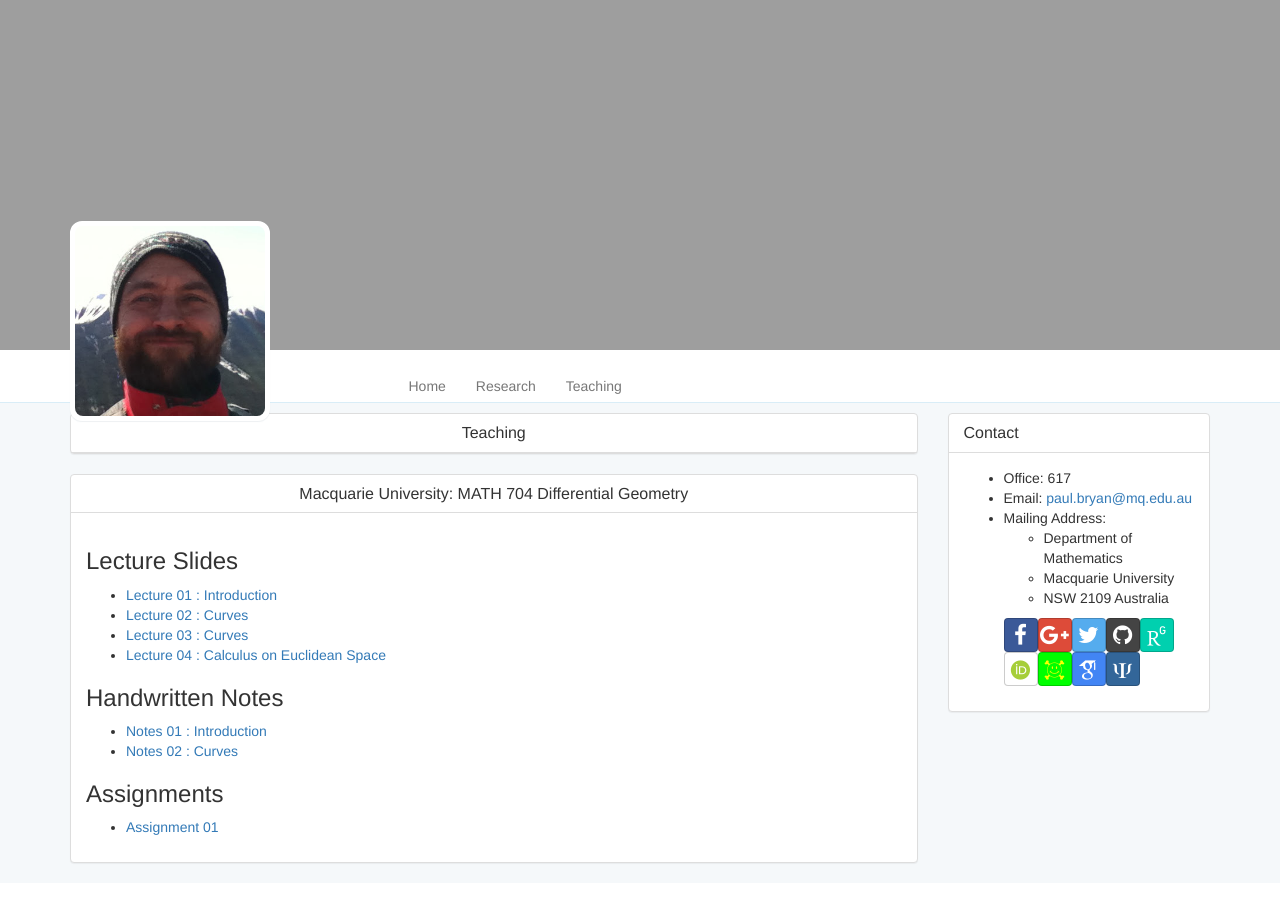
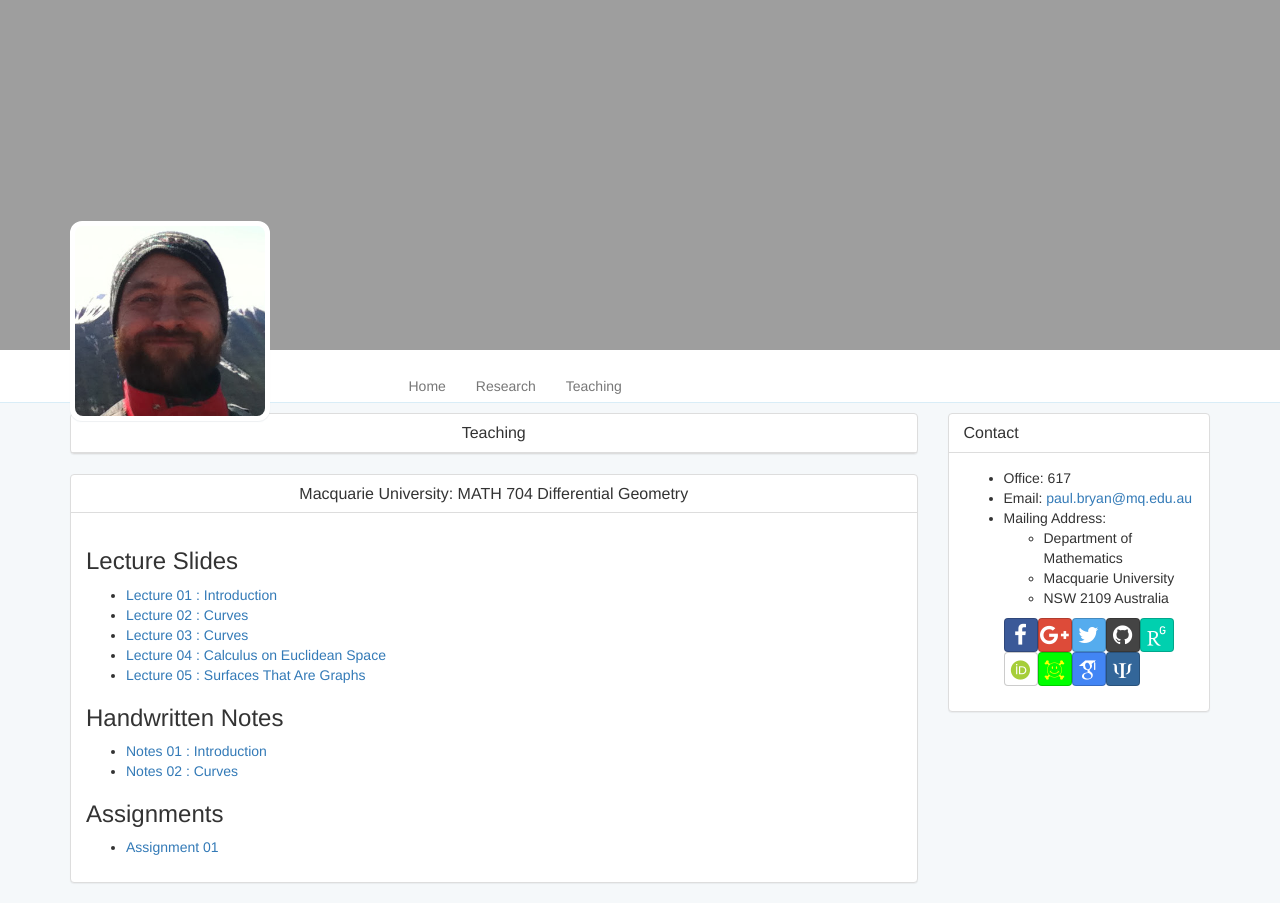
Before and after one commit to pabryan/pabryan.github.io, a Jekyll site: the page built from teaching/mq_math704_2018/index.html, in a window 1280 px wide. Built offline with Jekyll 4.4.1, drawn with Linux system fonts in a browser that asks for light colours; some web fonts are replaced.

Commit message:
Update mq math704 2018.

```diff
--- a/teaching/mq_math704_2018/index.html
+++ b/teaching/mq_math704_2018/index.html
@@ -15,6 +15,7 @@ description: "Paul Bryan: Mathematician - Macquarie University: MATH 704 Differe
       <li><a href="{{ site.baseurl }}/teaching/mq_math704_2018/lec02.pdf">Lecture 02 : Curves</a></li>
       <li><a href="{{ site.baseurl }}/teaching/mq_math704_2018/lec03.pdf">Lecture 03 : Curves</a></li>
       <li><a href="{{ site.baseurl }}/teaching/mq_math704_2018/lec04.pdf">Lecture 04 : Calculus on Euclidean Space</a></li>
+      <li><a href="{{ site.baseurl }}/teaching/mq_math704_2018/lec05.pdf">Lecture 05 : Surfaces That Are Graphs</a></li>
     </ul>
 
     <h3>Handwritten Notes</h3>
```
Also changed, not shown: 1 other file.
